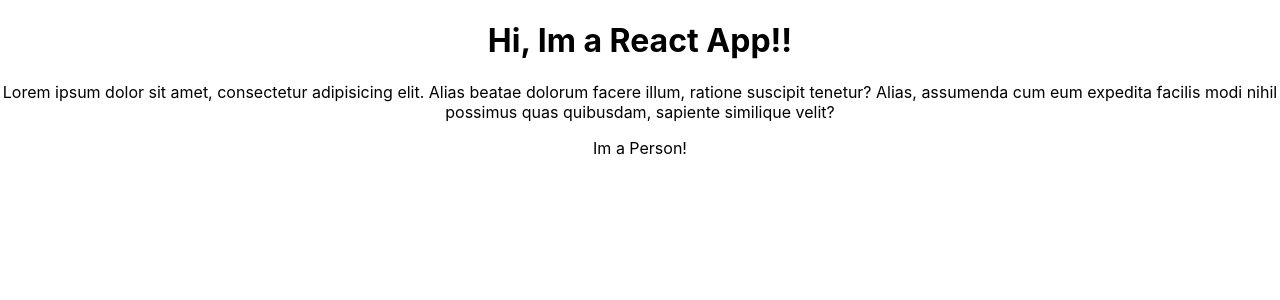
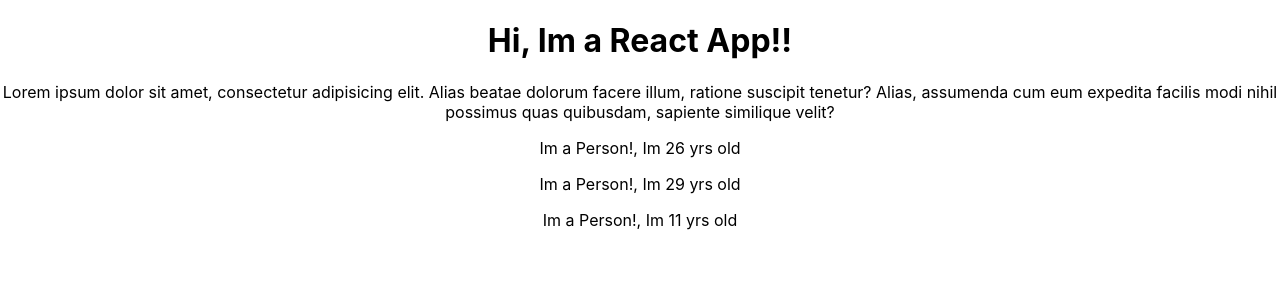
Before and after one commit to AhamedBilal/learn-react, a React (Create React App) app: page / in a window 1280 px wide. Shown: the top 300 px of the page. Built offline with nearby package versions, Linux system fonts and the light colour scheme.

Commit message:
Outputting Dynamic Content

```diff
--- a/src/App.js
+++ b/src/App.js
@@ -11,6 +11,8 @@ class App extends Component {
                     ratione suscipit tenetur? Alias, assumenda cum eum expedita facilis modi nihil possimus quas
                     quibusdam, sapiente similique velit?</p>
                 <Person/>
+                <Person/>
+                <Person/>
             </div>
         )
         // same
--- a/src/Person/Person.js
+++ b/src/Person/Person.js
@@ -1,4 +1,5 @@
 const person = () => {
-    return <p>Im a Person!</p>
+    return <p>Im a Person!, Im {Math.floor(Math.random() * 30)} yrs old</p>
+    // one line expressions or functions
 }
 export default person;
```
